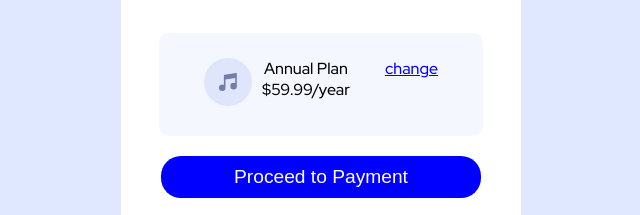
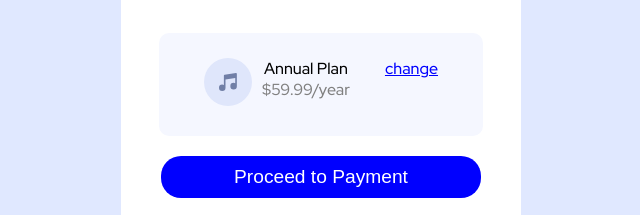
Before and after one commit to rjk1104/OrderSummaryComponnet, a plain HTML site: page index.html in a window 1280 px wide. Shown: the part 487-702 px from the top of the page, 319-959 px from the left. Drawn offline with Linux system fonts and the light colour scheme.

Commit message:
Update index.html

```diff
--- a/index.html
+++ b/index.html
@@ -57,7 +57,7 @@
         <div class="plan">
           <span
             >Annual Plan <br />
-            $59.99/year</span
+            <span class="price"> $59.99/year</span></span
           >
         </div>
         <div class="change"><span>change</span></div>
```
